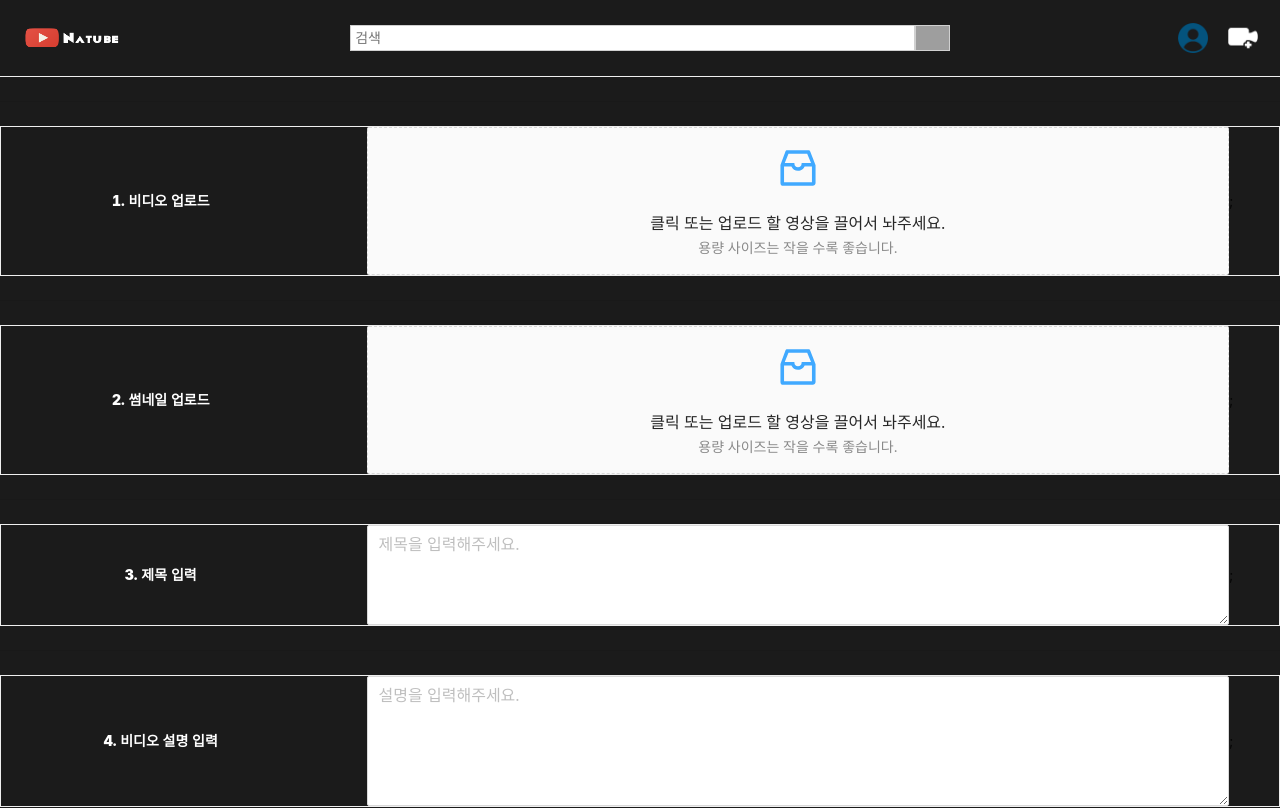
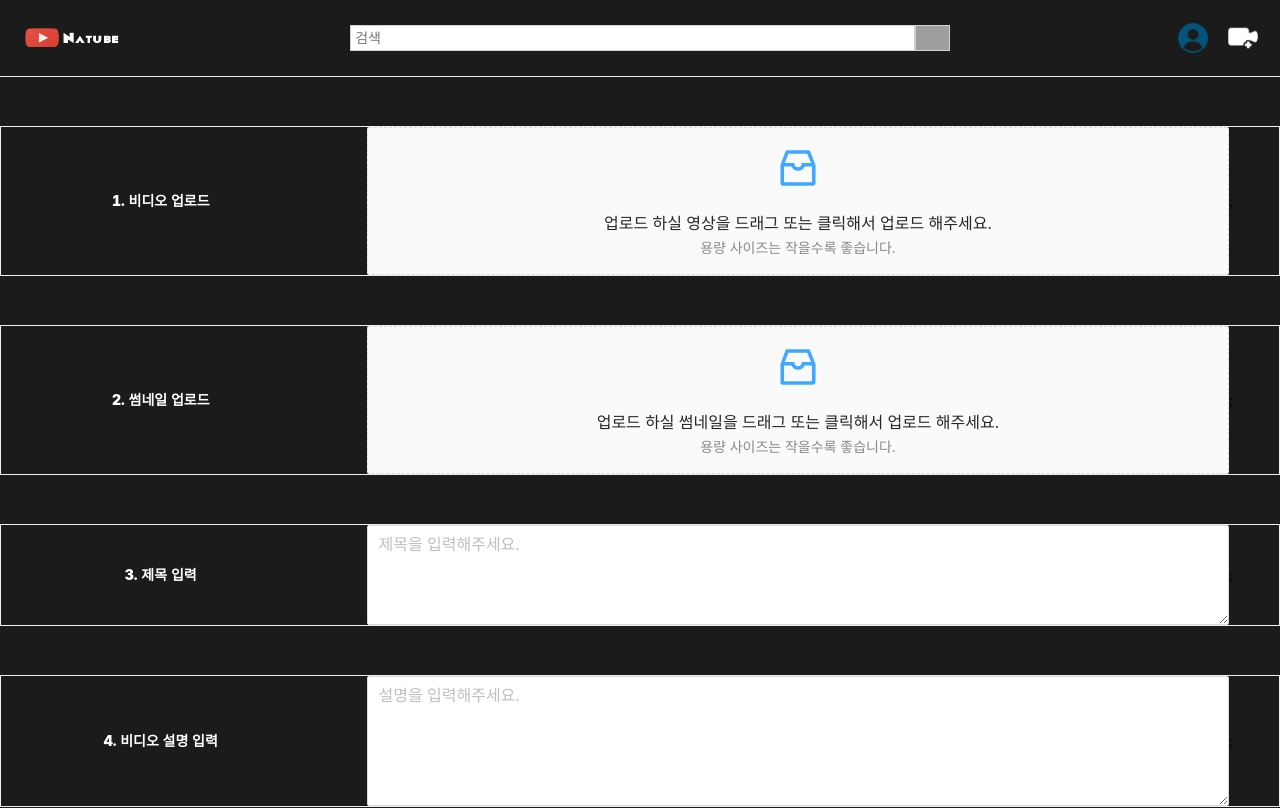
Before and after one commit to BaseOfCoding/natube_frontend_portfolio, a React (Create React App) app: page /videoupload in a window 1280 px wide. Shown: the top 808 px of the page. Built offline with nearby package versions, Linux system fonts and the light colour scheme; grey boxes are pictures that could not be loaded.

Commit message:
비디오 업로드 서버 연결 완료

```diff
--- a/src/components/props/props.tsx
+++ b/src/components/props/props.tsx
@@ -1,5 +1,6 @@
 import { InboxOutlined } from "@ant-design/icons";
 import { Divider, message, Upload } from "antd";
+import { API_URL } from "../../utils/values";
 
 // interface
 
@@ -11,7 +12,8 @@ interface IVideoUploadEachDivide {
 interface IMediaUploadInfo {
   mediaFile: string;
   url_folder: string;
-  onFunc: (str: string) => void;
+  setState: (str: string) => void;
+  upload_text: string;
 }
 
 interface IVideoInfo {}
@@ -37,26 +39,22 @@ export const VideoUploadEachDivide = ({ title, htmlTag }: IVideoUploadEachDivide
 
 const { Dragger } = Upload;
 
-export function MediaUploadForm({ mediaFile, url_folder, onFunc }: IMediaUploadInfo) {
+export function MediaUploadForm({ mediaFile, url_folder, setState, upload_text }: IMediaUploadInfo) {
   const props = {
     name: mediaFile,
     multiple: false,
-    action: "https://www.mocky.io/v2/5cc8019d300000980a055e76",
 
     onChange(info: any) {
-      const { status, type } = info.file;
+      const { status } = info.file;
 
-      onFunc("zz");
-      console.log(url_folder);
-
-      if (status !== "uploading") {
-        console.log(info);
-      }
       if (status === "done") {
-        message.success(`${info.file.name} file uploaded successfully.`);
+        message.success(`${info.file.name} 파일 업로드 성공!`, 2.0);
+        const response = info.file.response;
+        var fileUrl = mediaFile === "video" ? response.videoUrl : response.thumbnailUrl;
+        console.log(`${API_URL}/${fileUrl}`);
+        setState(`${API_URL}/${fileUrl}`);
       } else if (status === "error") {
-        console.log(status);
-        message.error(`${info.file.name} file upload failed.`);
+        message.error(`${info.file.name} 파일 업로드 실패!`, 2.0);
       }
     },
     onDrop(e: any) {
@@ -66,12 +64,12 @@ export function MediaUploadForm({ mediaFile, url_folder, onFunc }: IMediaUploadI
 
   return (
     <div className="media-dragger">
-      <Dragger {...props}>
+      <Dragger maxCount={1} action={`${API_URL}/${url_folder}`} {...props}>
         <p className="ant-upload-drag-icon">
           <InboxOutlined />
         </p>
-        <p className="ant-upload-text">클릭 또는 업로드 할 영상을 끌어서 놔주세요.</p>
-        <p className="ant-upload-hint">용량 사이즈는 작을 수록 좋습니다.</p>
+        <p className="ant-upload-text">{`업로드 하실 ${upload_text}을 드래그 또는 클릭해서 업로드 해주세요.`}</p>
+        <p className="ant-upload-hint">용량 사이즈는 작을수록 좋습니다.</p>
       </Dragger>
     </div>
   );
--- a/src/pages/video_upload/videoUpload.tsx
+++ b/src/pages/video_upload/videoUpload.tsx
@@ -4,7 +4,9 @@ import { Select, Input, Button, Divider, message } from "antd";
 import { SaveOutlined } from "@ant-design/icons";
 import { useState } from "react";
 import { MediaUploadForm, VideoUploadEachDivide } from "../../components/props/props";
-import { tagEngValues, tagValues } from "../../utils/values";
+import { API_URL, tagEngValues, tagValues } from "../../utils/values";
+import axios from "axios";
+import { useHistory } from "react-router";
 
 const { Option } = Select;
 
@@ -14,6 +16,7 @@ function VideoUploadPage() {
   const [title, setTitle] = useState("");
   const [description, setDescription] = useState("");
   const [tag, setTag] = useState("");
+  const history = useHistory();
 
   const titleOnChange = (e: any) => {
     setTitle(e.target.value);
@@ -24,19 +27,30 @@ function VideoUploadPage() {
   };
 
   const tagOnChange = (e: any) => {
-    console.log(e);
     setTag(e);
   };
 
   const uploadConfirm = () => {
-    if (!video || !thumbnail || !title || !description || tag == "") {
+    if (video == "" || thumbnail == "" || title == "" || description == "" || tag == "") {
+      console.log(video);
       message.error("빈칸이 있습니다. 빈칸을 입력해주세요.", 1.0);
     } else {
-      console.log(tag);
-      message
-        .loading("업로드 중입니다.", 2.5)
-        .then(() => message.success("업로드가 완료되었습니다.", 2.5))
-        .then(() => message.info("업로드 완료!!", 2.5));
+      axios
+        .post(`${API_URL}/videouploads`, {
+          videoUrl: video,
+          thumbnailUrl: thumbnail,
+          title: title,
+          description: description,
+          tag: tag,
+        })
+        .then((res) => {
+          console.log(res);
+          history.replace("/");
+        })
+        .catch((err) => {
+          console.error(err.message);
+          message.error("업로드에 문제가 생겼습니다.");
+        });
     }
   };
 
@@ -46,11 +60,13 @@ function VideoUploadPage() {
         <Divider />
         <VideoUploadEachDivide
           title="1. 비디오 업로드"
-          htmlTag={<MediaUploadForm mediaFile="video" onFunc={setVideo} url_folder="videos" />}
+          htmlTag={<MediaUploadForm mediaFile="video" setState={setVideo} url_folder="videos" upload_text="영상" />}
         />
         <VideoUploadEachDivide
           title="2. 썸네일 업로드"
-          htmlTag={<MediaUploadForm mediaFile="image" onFunc={setThumbnail} url_folder="images" />}
+          htmlTag={
+            <MediaUploadForm mediaFile="image" setState={setThumbnail} url_folder="thumbnails" upload_text="썸네일" />
+          }
         />
         <VideoUploadEachDivide
           title="3. 제목 입력"
```
